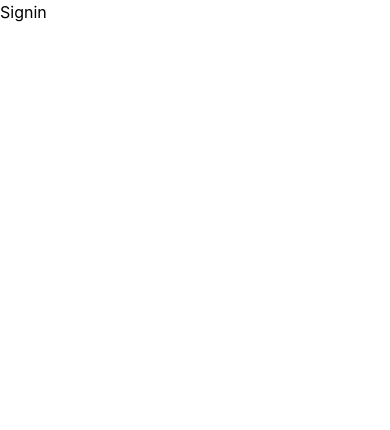
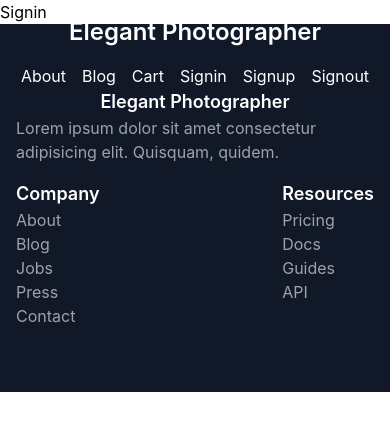
Before and after one commit to nhridoy/independent-service-provider, a React (Create React App) app: page /signin in a window 390 px wide. Shown: the top 430 px of the page. Built offline with nearby package versions, Linux system fonts and the light colour scheme.

Commit message:
Responsive Home

```diff
--- a/src/App.js
+++ b/src/App.js
@@ -1,5 +1,6 @@
 import { Route, Routes } from "react-router-dom";
 import "./App.css";
+import Footer from "./components/Footer/Footer";
 import Header from "./components/Header/Header";
 import About from "./pages/About/About";
 import Blog from "./pages/Blog/Blog";
@@ -22,6 +23,7 @@ function App() {
         <Route path="/signup" element={<Signup />} />
         <Route path="*" element={<NotFound />} />
       </Routes>
+      <Footer />
     </div>
   );
 }
--- a/src/components/Banner/Banner.js
+++ b/src/components/Banner/Banner.js
@@ -9,8 +9,10 @@ const Banner = () => {
         className="object-cover h-full w-full brightness-50"
       />
       <div className="absolute inset-0 flex flex-col gap-4 items-center justify-center w-full h-full text-white ">
-        <h1 className="text-6xl">Elegant Photographer</h1>
-        <p>Capture the moment with the best quality and the best price.</p>
+        <h1 className="text-4xl md:text-6xl">Elegant Photographer</h1>
+        <p className="text-center">
+          Capture the moment with the best quality and the best price.
+        </p>
       </div>
     </div>
   );
--- /dev/null
+++ b/src/components/Footer/Footer.js
@@ -0,0 +1,84 @@
+import React from "react";
+
+const Footer = () => {
+  return (
+    <footer className="bg-gray-900">
+      <div className="container mx-auto px-4 py-16">
+        <div className="flex flex-col md:flex-row justify-between items-center gap-4">
+          <div className="flex flex-col items-center md:items-start">
+            <h3 className="text-white font-semibold text-lg md:text-3xl">
+              Elegant Photographer
+            </h3>
+            <p className="text-gray-400 text-base md:text-xl">
+              Lorem ipsum dolor sit amet consectetur adipisicing elit. Quisquam,
+              quidem.
+            </p>
+          </div>
+          <div className="flex flex-row justify-between w-full md:w-auto">
+            <div className="md:mr-8">
+              <h4 className="text-white font-semibold text-lg md:text-3xl">
+                Company
+              </h4>
+              <ul className="list-reset">
+                <li>
+                  <a className="text-gray-400 hover:text-gray-500" href="#">
+                    About
+                  </a>
+                </li>
+                <li>
+                  <a className="text-gray-400 hover:text-gray-500" href="#">
+                    Blog
+                  </a>
+                </li>
+                <li>
+                  <a className="text-gray-400 hover:text-gray-500" href="#">
+                    Jobs
+                  </a>
+                </li>
+                <li>
+                  <a className="text-gray-400 hover:text-gray-500" href="#">
+                    Press
+                  </a>
+                </li>
+                <li>
+                  <a className="text-gray-400 hover:text-gray-500" href="#">
+                    Contact
+                  </a>
+                </li>
+              </ul>
+            </div>
+            <div className="md:ml-8">
+              <h4 className="text-white font-semibold text-lg md:text-3xl">
+                Resources
+              </h4>
+              <ul className="list-reset">
+                <li>
+                  <a className="text-gray-400 hover:text-gray-500" href="#">
+                    Pricing
+                  </a>
+                </li>
+                <li>
+                  <a className="text-gray-400 hover:text-gray-500" href="#">
+                    Docs
+                  </a>
+                </li>
+                <li>
+                  <a className="text-gray-400 hover:text-gray-500" href="#">
+                    Guides
+                  </a>
+                </li>
+                <li>
+                  <a className="text-gray-400 hover:text-gray-500" href="#">
+                    API
+                  </a>
+                </li>
+              </ul>
+            </div>
+          </div>
+        </div>
+      </div>
+    </footer>
+  );
+};
+
+export default Footer;
--- a/src/components/Header/Header.js
+++ b/src/components/Header/Header.js
@@ -21,7 +21,7 @@ const Header = () => {
 
   return (
     <div
-      className={`${navClass} transition-all duration-300 fixed w-full top-0 z-10 p-4 flex justify-between`}
+      className={`${navClass} transition-all duration-300 fixed w-full top-0 z-10 p-4 flex flex-col md:flex-row items-center gap-4 justify-between`}
     >
       <Link to="/" className="text-2xl font-semibold">
         Elegant Photographer
--- /dev/null
+++ b/src/components/Service/Service.js
@@ -0,0 +1,41 @@
+import React from "react";
+import { Link } from "react-router-dom";
+
+const Service = ({ service }) => {
+  return (
+    <div className="p-10 flex flex-col gap-4 border rounded-xl shadow">
+      <h6 className="text-2xl font-semibold text-center">{service.name}</h6>
+      <p className="pb-4">{service.description}</p>
+
+      <div className="">
+        {service.features.map((feature, index) => (
+          <div className="flex items-center" key={index}>
+            <div className="flex-shrink-0">
+              <svg
+                className="h-6 w-6 text-green-500"
+                fill="currentColor"
+                viewBox="0 0 20 20"
+              >
+                <path
+                  fillRule="evenodd"
+                  d="M10 18a8 8 0 100-16 8 8 0 000 16zm3.707-9.293a1 1 0 00-1.414-1.414L9 10.586 7.707 9.293a1 1 0 00-1.414 1.414l2 2a1 1 0 001.414 0l4-4z"
+                  clipRule="evenodd"
+                />
+              </svg>
+            </div>
+            <p className="ml-4">{feature}</p>
+          </div>
+        ))}
+      </div>
+
+      <Link
+        to={`/cart/${service.id}`}
+        className="bg-green-500 text-white font-semibold py-2 px-4 rounded-full text-center mt-auto"
+      >
+        Get Now
+      </Link>
+    </div>
+  );
+};
+
+export default Service;
--- /dev/null
+++ b/src/components/Services/Services.js
@@ -0,0 +1,25 @@
+import React from "react";
+import Service from "../Service/Service";
+
+const Services = () => {
+  const [services, setServices] = React.useState([]);
+  React.useEffect(() => {
+    fetch("packageList.json")
+      .then((response) => response.json())
+      .then((json) => setServices(json));
+  }, []);
+  return (
+    <div className="p-4">
+      <h1 className="text-5xl font-semibold text-center m-4 mb-8">
+        Our Services
+      </h1>
+      <div className="grid md:grid-cols-3 gap-4">
+        {services.map((service) => (
+          <Service key={service.id} service={service} />
+        ))}
+      </div>
+    </div>
+  );
+};
+
+export default Services;
--- a/src/pages/Home/Home.js
+++ b/src/pages/Home/Home.js
@@ -1,12 +1,14 @@
 import React from "react";
 import Banner from "../../components/Banner/Banner";
 import Portfolios from "../../components/Portfolios/Portfolios";
+import Services from "../../components/Services/Services";
 
 const Home = () => {
   return (
     <div>
       <Banner />
       <Portfolios />
+      <Services />
     </div>
   );
 };
```
Also changed, not shown: public/packageList.json (added, +26 -0 lines).
